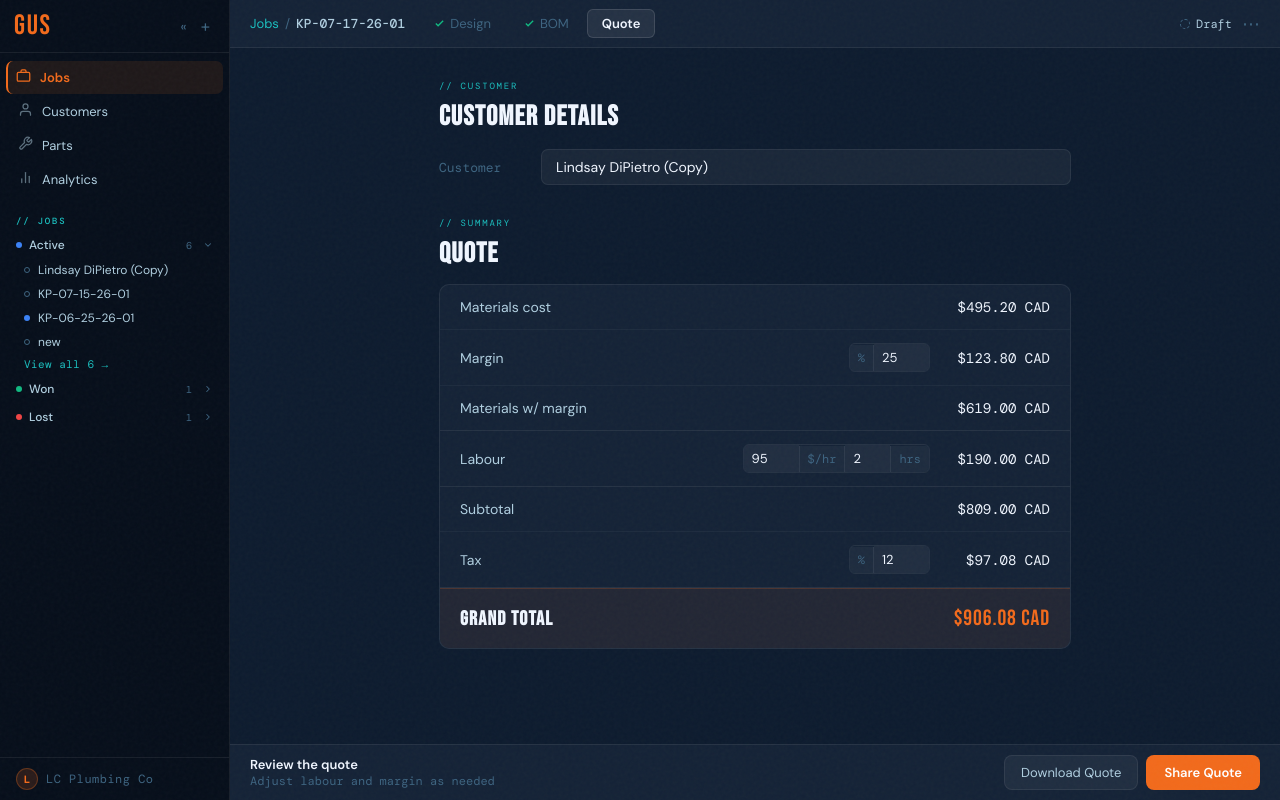
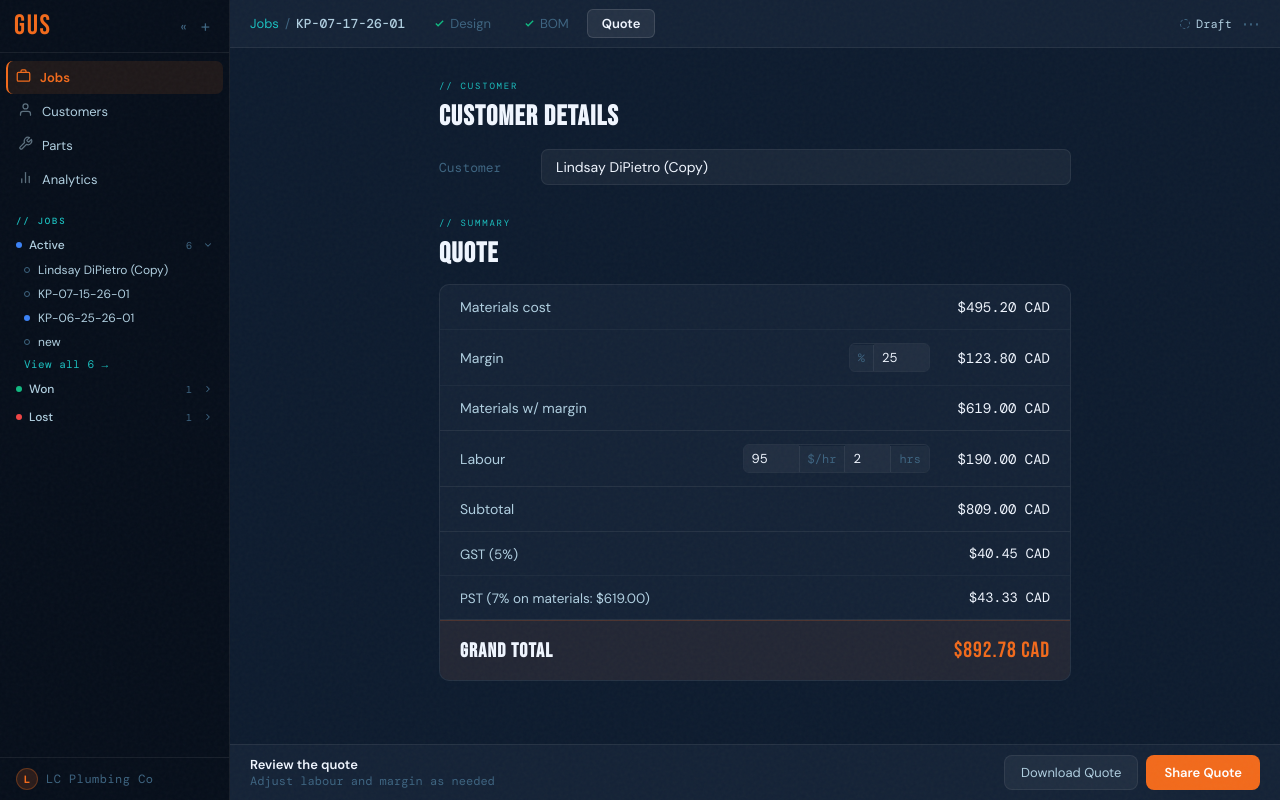
Before and after one commit to ldipietro19/gus-prototype, a Next.js app: page /jobs/1 in a window 1280 px wide. Both pictures are taken after a click on the button "Quote". Built offline with nearby package versions, Linux system fonts and the light colour scheme.

Commit message:
feat: provincial tax engine (Rules A-E) wired into quote page

```diff
--- a/app/jobs/[id]/page.tsx
+++ b/app/jobs/[id]/page.tsx
@@ -2,7 +2,8 @@
 
 import { use, useState } from "react";
 import { useRouter } from "next/navigation";
-import { mockJobs } from "@/lib/mockData";
+import { mockJobs, mockBusinessProfile } from "@/lib/mockData";
+import { calculateTax, formatTaxLabel, PST_PROVINCES } from "@/lib/taxEngine";
 
 type Tab = "Design" | "BOM" | "Quote";
 
@@ -24,7 +25,6 @@ export default function JobDetailPage({ params }: { params: Promise<{ id: string
   const [laborRate, setLaborRate] = useState(job?.laborRate ?? 95);
   const [laborHours, setLaborHours] = useState(job?.laborHours ?? 2);
   const [margin, setMargin] = useState(job?.margin ?? 25);
-  const [tax, setTax] = useState(job?.tax ?? 12);
 
   if (!job) return (
     <div style={{ padding: "60px", textAlign: "center", color: "var(--text-muted)" }}>
@@ -48,8 +48,12 @@ export default function JobDetailPage({ params }: { params: Promise<{ id: string
   const materialsWithMargin = materialsCost * (1 + margin / 100);
   const labour = laborRate * laborHours;
   const subtotal = materialsWithMargin + labour;
-  const taxAmt = subtotal * (tax / 100);
-  const grandTotal = subtotal + taxAmt;
+
+  // Tax engine
+  const { province, pstRegistered } = mockBusinessProfile;
+  const taxResult = calculateTax(province, materialsWithMargin, labour);
+  const showPstWarning = PST_PROVINCES.includes(province) && !pstRegistered;
+  const grandTotal = subtotal + taxResult.totalTax;
 
   const StatusIcon = () => {
     if (job.status === "Draft") return <span style={{ width: "10px", height: "10px", borderRadius: "50%", border: "1.5px dashed var(--text-muted)", display: "inline-block" }} />;
@@ -335,22 +339,30 @@ export default function JobDetailPage({ params }: { params: Promise<{ id: string
                 </div>
               </div>
 
-              <div style={{ display: "flex", alignItems: "center", justifyContent: "space-between", padding: "13px 20px", borderBottom: "1px solid var(--border-light)" }}>
+              <div style={{ display: "flex", alignItems: "center", justifyContent: "space-between", padding: "13px 20px", borderBottom: "1px solid var(--border)" }}>
                 <span style={{ fontSize: "14px", color: "var(--text-secondary)" }}>Subtotal</span>
                 <span style={{ fontSize: "14px", minWidth: "110px", textAlign: "right", fontFamily: "var(--font-mono)", color: "var(--text)" }}>${subtotal.toFixed(2)} CAD</span>
               </div>
 
-              {/* Tax */}
-              <div style={{ display: "flex", alignItems: "center", justifyContent: "space-between", padding: "13px 20px", borderBottom: "1px solid var(--border)" }}>
-                <span style={{ fontSize: "14px", color: "var(--text-secondary)" }}>Tax</span>
-                <div style={{ display: "flex", alignItems: "center", gap: "10px" }}>
-                  <div style={{ display: "flex", alignItems: "center", border: "1px solid var(--border)", borderRadius: "6px", overflow: "hidden" }}>
-                    <span style={prefixStyle}>%</span>
-                    <input type="number" value={tax} onChange={e => setTax(+e.target.value)} style={{ ...inputStyle, width: "55px", padding: "5px 8px", border: "none", borderRadius: 0 }} />
+              {/* PST registration warning */}
+              {showPstWarning && (
+                <div style={{ margin: "0", padding: "10px 20px", background: "rgba(242,106,27,0.08)", borderBottom: "1px solid rgba(242,106,27,0.2)", display: "flex", gap: "10px", alignItems: "flex-start" }}>
+                  <span style={{ fontSize: "15px", flexShrink: 0 }}>⚠️</span>
+                  <span style={{ fontSize: "12.5px", color: "var(--text-secondary)", lineHeight: 1.5 }}>
+                    You may need to register for PST before collecting it from customers.
+                  </span>
+                </div>
+              )}
+
+              {/* Tax lines from engine */}
+              {taxResult.lines.map((line, i) => (
+                <div key={line.name} style={{ display: "flex", alignItems: "center", justifyContent: "space-between", padding: "11px 20px", borderBottom: i < taxResult.lines.length - 1 ? "1px solid var(--border-light)" : "1px solid var(--border)" }}>
+                  <div>
+                    <span style={{ fontSize: "13.5px", color: "var(--text-secondary)" }}>{formatTaxLabel(line)}</span>
                   </div>
-                  <span style={{ fontSize: "14px", minWidth: "110px", textAlign: "right", fontFamily: "var(--font-mono)", color: "var(--text)" }}>${taxAmt.toFixed(2)} CAD</span>
+                  <span style={{ fontSize: "13.5px", minWidth: "110px", textAlign: "right", fontFamily: "var(--font-mono)", color: "var(--text)" }}>${line.amount.toFixed(2)} CAD</span>
                 </div>
-              </div>
+              ))}
 
               <div style={{ display: "flex", justifyContent: "space-between", alignItems: "center", padding: "16px 20px", background: "rgba(242,106,27,0.06)", borderTop: "1px solid rgba(242,106,27,0.2)" }}>
                 <span style={{ fontFamily: "var(--font-bebas)", fontSize: "20px", letterSpacing: "0.06em", color: "var(--text)", fontWeight: 700 }}>Grand Total</span>
--- a/app/layout.tsx
+++ b/app/layout.tsx
@@ -11,6 +11,7 @@ export default function RootLayout({ children }: { children: React.ReactNode })
         <link rel="preconnect" href="https://fonts.googleapis.com" />
         <link rel="preconnect" href="https://fonts.gstatic.com" crossOrigin="anonymous" />
         <link href="https://fonts.googleapis.com/css2?family=Bebas+Neue&family=DM+Sans:wght@300;400;500;600&family=DM+Mono:wght@400;500&display=swap" rel="stylesheet" />
+        <link rel="stylesheet" href="https://cdn.jsdelivr.net/npm/@tabler/icons-webfont@latest/dist/tabler-icons.min.css" />
       </head>
       <body>
         <div style={{ display: "flex", height: "100vh", overflow: "hidden" }}>
--- a/lib/mockData.ts
+++ b/lib/mockData.ts
@@ -113,6 +113,20 @@ export const mockJobs: Job[] = [
   { id: "8", jobId: "KP-06-24-26-01", status: "Won", customer: "Patrick DiPietro", jobType: "Appliance Hookup", hasParts: true, hasQuote: true, value: 351, closedAt: "Jun 24, 8:09 AM", createdAt: "Jun 24" },
 ];
 
+export type BusinessProfile = {
+  province: import("./taxEngine").Province;
+  pstRegistered: boolean;
+  companyName: string;
+  gstNumber: string;
+};
+
+export const mockBusinessProfile: BusinessProfile = {
+  province: "BC",
+  pstRegistered: true,
+  companyName: "LC Plumbing Co",
+  gstNumber: "715748331RT0001",
+};
+
 export const mockCustomers = [
   { id: "1", name: "Lindsay DiPietro", type: "Personal", email: "lindsaydipietro@icloud.com", phone: "778-873-2977", address: "19681 75 Ave", lastEdited: "Jun 24, 7:55 AM" },
   { id: "2", name: "Patrick DiPietro", type: "Personal", email: "patrick@example.com", phone: "778-555-0192", address: "19681 75 Ave", lastEdited: "Jun 24, 8:00 AM" },
--- /dev/null
+++ b/lib/taxEngine.ts
@@ -0,0 +1,149 @@
+// GUS Tax Calculation Engine — Provincial Tax Spec v1
+// Implements Rules A–E for all Canadian provinces
+
+export type Province =
+  | "BC" | "AB" | "SK" | "MB" | "ON" | "QC"
+  | "NB" | "NS" | "NL" | "PE" | "NT" | "NU" | "YT";
+
+export type TaxLine = {
+  name: string;         // "GST", "PST", "HST", "RST", "QST"
+  rate: number;         // decimal: 0.05, 0.07, etc.
+  base: number;         // dollar amount the rate is applied to
+  appliesTo: "full" | "materials"; // drives label formatting
+  amount: number;       // base × rate, rounded to 2dp
+};
+
+export type TaxResult = {
+  lines: TaxLine[];
+  totalTax: number;
+};
+
+function r2(n: number) {
+  return Math.round(n * 100) / 100;
+}
+
+/**
+ * Calculate provincial tax for a GUS quote.
+ *
+ * @param province         Province code from business profile
+ * @param materialsSubtotal Materials cost including markup
+ * @param labourSubtotal   Labour cost (rate × hours + call-out)
+ * @param disposalSubtotal Disposal / removal cost (default 0)
+ */
+export function calculateTax(
+  province: Province,
+  materialsSubtotal: number,
+  labourSubtotal: number,
+  disposalSubtotal = 0
+): TaxResult {
+  const full = r2(materialsSubtotal + labourSubtotal + disposalSubtotal);
+
+  switch (province) {
+    // ── Rule A: GST only (AB, NT, NU, YT) ───────────────────────
+    case "AB":
+    case "NT":
+    case "NU":
+    case "YT": {
+      const gst = r2(full * 0.05);
+      return {
+        lines: [{ name: "GST", rate: 0.05, base: full, appliesTo: "full", amount: gst }],
+        totalTax: gst,
+      };
+    }
+
+    // ── Rule B: GST + PST/RST on materials only (BC, MB) ────────
+    case "BC": {
+      const gst = r2(full * 0.05);
+      const pst = r2(materialsSubtotal * 0.07);
+      return {
+        lines: [
+          { name: "GST", rate: 0.05, base: full, appliesTo: "full", amount: gst },
+          { name: "PST", rate: 0.07, base: materialsSubtotal, appliesTo: "materials", amount: pst },
+        ],
+        totalTax: r2(gst + pst),
+      };
+    }
+
+    case "MB": {
+      const gst = r2(full * 0.05);
+      const rst = r2(materialsSubtotal * 0.07);
+      return {
+        lines: [
+          { name: "GST", rate: 0.05, base: full, appliesTo: "full", amount: gst },
+          { name: "RST", rate: 0.07, base: materialsSubtotal, appliesTo: "materials", amount: rst },
+        ],
+        totalTax: r2(gst + rst),
+      };
+    }
+
+    // ── Rule C: GST + PST on full subtotal (SK) ─────────────────
+    case "SK": {
+      const gst = r2(full * 0.05);
+      const pst = r2(full * 0.06);
+      return {
+        lines: [
+          { name: "GST", rate: 0.05, base: full, appliesTo: "full", amount: gst },
+          { name: "PST", rate: 0.06, base: full, appliesTo: "full", amount: pst },
+        ],
+        totalTax: r2(gst + pst),
+      };
+    }
+
+    // ── Rule D: HST on full subtotal (ON, NB, NS, NL, PEI) ──────
+    case "ON": {
+      const hst = r2(full * 0.13);
+      return {
+        lines: [{ name: "HST", rate: 0.13, base: full, appliesTo: "full", amount: hst }],
+        totalTax: hst,
+      };
+    }
+
+    case "NB":
+    case "NS":
+    case "NL":
+    case "PE": {
+      const hst = r2(full * 0.15);
+      return {
+        lines: [{ name: "HST", rate: 0.15, base: full, appliesTo: "full", amount: hst }],
+        totalTax: hst,
+      };
+    }
+
+    // ── Rule E: GST + QST on full subtotal (QC) ─────────────────
+    case "QC": {
+      const gst = r2(full * 0.05);
+      const qst = r2(full * 0.09975);
+      return {
+        lines: [
+          { name: "GST", rate: 0.05, base: full, appliesTo: "full", amount: gst },
+          { name: "QST", rate: 0.09975, base: full, appliesTo: "full", amount: qst },
+        ],
+        totalTax: r2(gst + qst),
+      };
+    }
+
+    default:
+      return { lines: [], totalTax: 0 };
+  }
+}
+
+/** Format a tax line label as it appears on a customer quote */
+export function formatTaxLabel(line: TaxLine): string {
+  const raw = line.rate * 100;
+  const pct = Number.isInteger(raw) ? `${raw}%` : `${raw.toFixed(3).replace(/\.?0+$/, "")}%`;
+
+  if (line.appliesTo === "materials") {
+    return `${line.name} (${pct} on materials: $${line.base.toFixed(2)})`;
+  }
+  return `${line.name} (${pct})`;
+}
+
+/** Provinces that require PST/QST registration to collect from customers */
+export const PST_PROVINCES: Province[] = ["BC", "MB", "SK", "QC"];
+
+export const PROVINCE_NAMES: Record<Province, string> = {
+  BC: "British Columbia", AB: "Alberta", SK: "Saskatchewan", MB: "Manitoba",
+  ON: "Ontario", QC: "Quebec", NB: "New Brunswick", NS: "Nova Scotia",
+  NL: "Newfoundland & Labrador", PE: "Prince Edward Island",
+  NT: "Northwest Territories", NU: "Nunavut", YT: "Yukon",
+};
```
Also changed, not shown: 2 other files (tests, documents, lock files or other folders).
